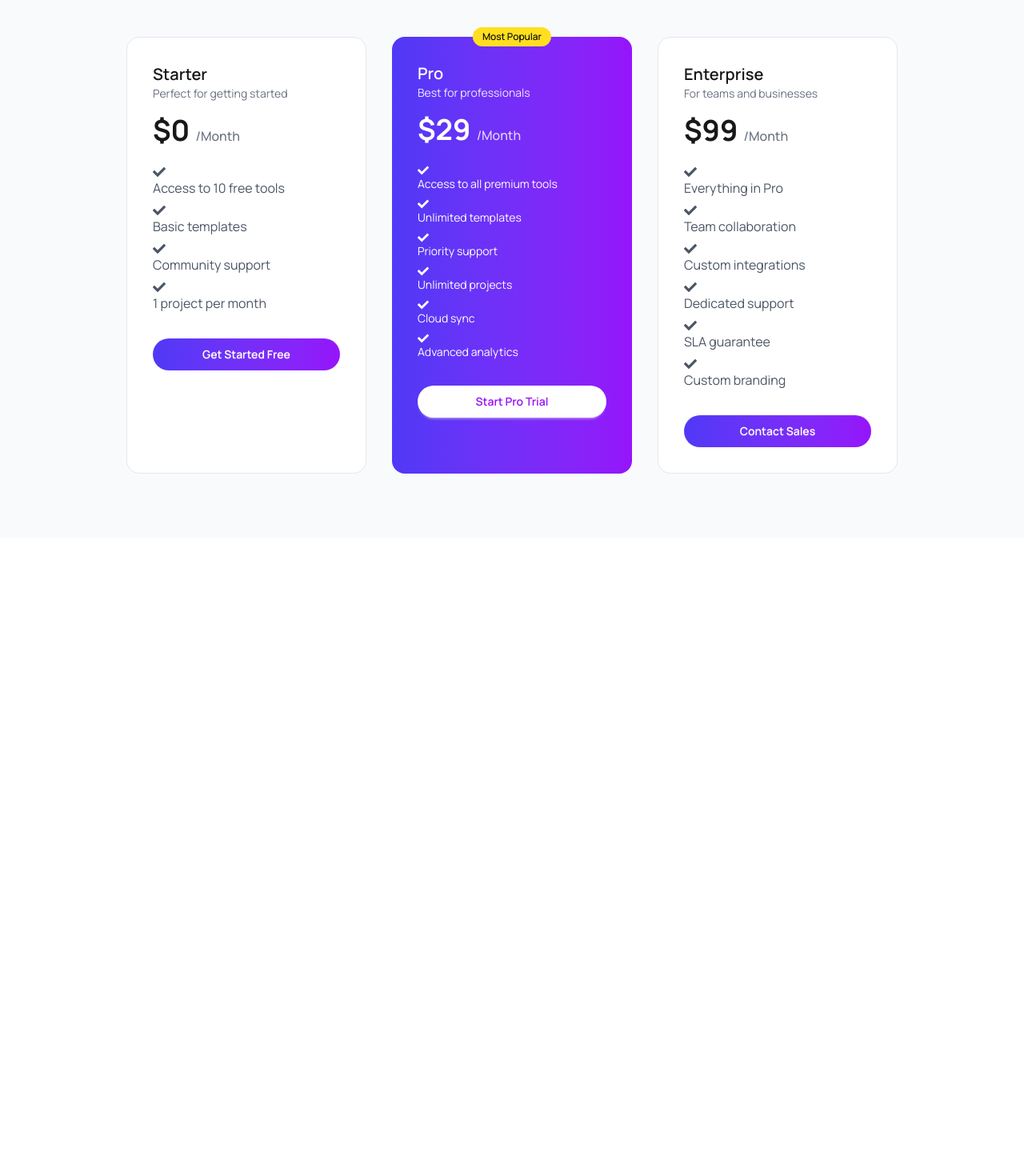
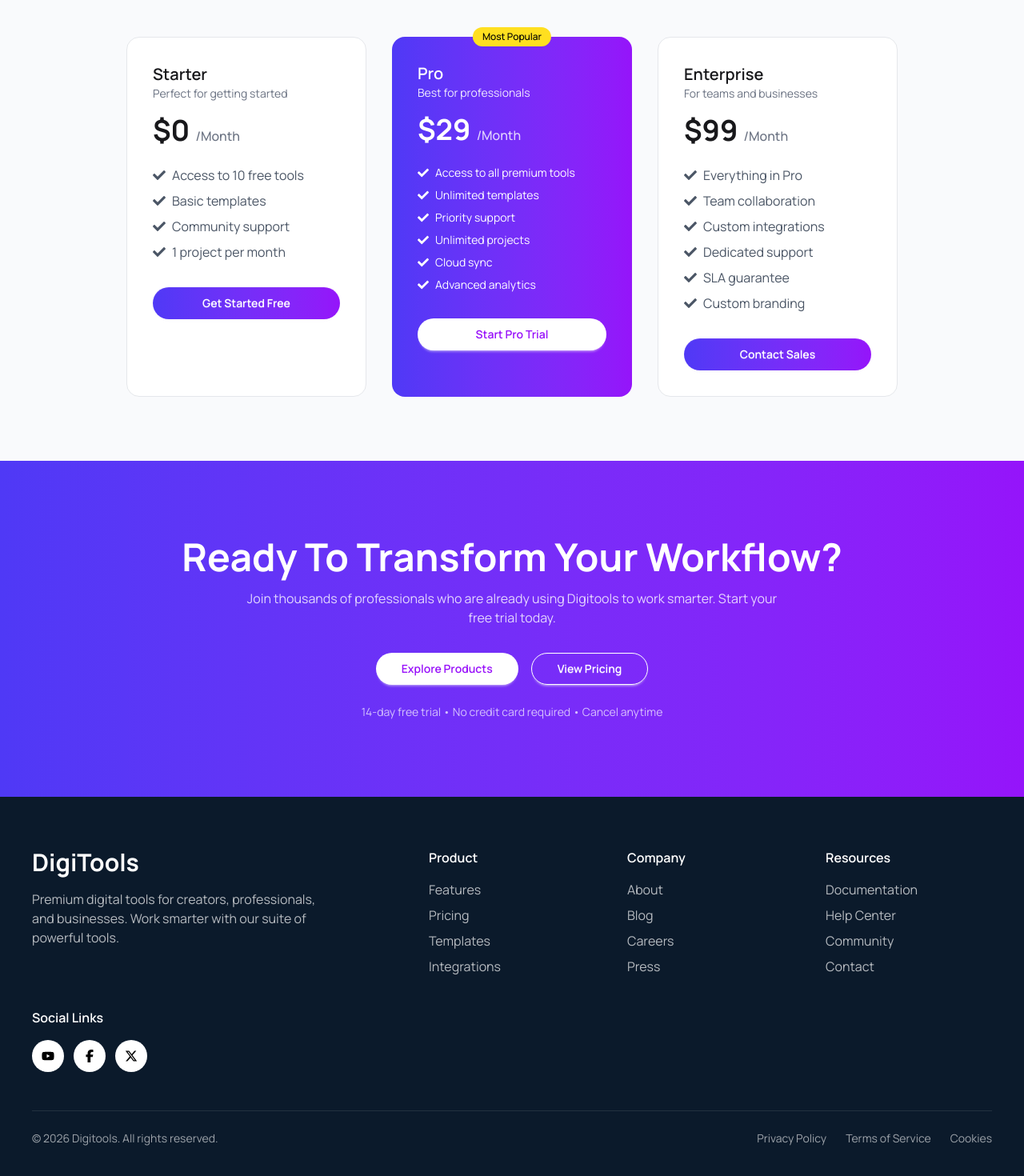
Before and after one commit to Samincode01/DigiTools-Platform, a React (Vite) app: page / in a window 1280 px wide. Shown: the part 1983-3453 px from the top of the page at 80% size. Before the commit the page ends 2655 px from the top, so only its background shows below. Built offline with nearby package versions, Linux system fonts and the light colour scheme.

Commit message:
completed Transform section and footer section

```diff
--- a/src/App.jsx
+++ b/src/App.jsx
@@ -5,6 +5,8 @@ import HeroSectionnew from './components/NavBar/HeroSectionnew/HeroSectionnew'
 import RatingSection from './components/NavBar/RatingSection/RatingSection'
 import GetStarted from './components/GetStarted/GetStarted'
 import PricingSection from './components/PricingSection/PricingSection'
+import TransformSection from './components/TransformSection/TransformSection'
+import FooterSection from './components/FooterSection/FooterSection'
 
 function App() {
 
@@ -17,6 +19,8 @@ function App() {
    <RatingSection></RatingSection>
    <GetStarted></GetStarted>
    <PricingSection></PricingSection>
+   <TransformSection></TransformSection>
+   <FooterSection></FooterSection>
    </div>
 
    </>
--- /dev/null
+++ b/src/components/FooterSection/FooterSection.jsx
@@ -0,0 +1,76 @@
+import React from "react";
+import { FaYoutube, FaFacebookF, FaXTwitter } from "react-icons/fa6";
+
+const FooterSection = () => {
+  return (
+    <div className="bg-[#0b1a2b] text-white py-16 px-10">
+      <div className="max-w-7xl mx-auto grid grid-cols-1 md:grid-cols-5 gap-10">
+
+        <div className="md:col-span-2">
+          <h1 className="text-3xl font-bold mb-4">DigiTools</h1>
+          <p className="text-white/70 max-w-sm">
+            Premium digital tools for creators, professionals, and businesses.
+            Work smarter with our suite of powerful tools.
+          </p>
+        </div>
+
+        <div>
+          <h2 className="font-semibold mb-4">Product</h2>
+          <ul className="space-y-2 text-white/70">
+            <li>Features</li>
+            <li>Pricing</li>
+            <li>Templates</li>
+            <li>Integrations</li>
+          </ul>
+        </div>
+
+        <div>
+          <h2 className="font-semibold mb-4">Company</h2>
+          <ul className="space-y-2 text-white/70">
+            <li>About</li>
+            <li>Blog</li>
+            <li>Careers</li>
+            <li>Press</li>
+          </ul>
+        </div>
+
+        <div>
+          <h2 className="font-semibold mb-4">Resources</h2>
+          <ul className="space-y-2 text-white/70">
+            <li>Documentation</li>
+            <li>Help Center</li>
+            <li>Community</li>
+            <li>Contact</li>
+          </ul>
+        </div>
+
+        <div>
+          <h2 className="font-semibold mb-4">Social Links</h2>
+          <div className="flex gap-3">
+            <div className="w-10 h-10 rounded-full bg-white text-black flex items-center justify-center">
+              <FaYoutube />
+            </div>
+            <div className="w-10 h-10 rounded-full bg-white text-black flex items-center justify-center">
+              <FaFacebookF />
+            </div>
+            <div className="w-10 h-10 rounded-full bg-white text-black flex items-center justify-center">
+              <FaXTwitter />
+            </div>
+          </div>
+        </div>
+
+      </div>
+
+      <div className="border-t border-white/10 mt-12 pt-6 flex flex-col md:flex-row justify-between items-center text-white/60 text-sm">
+        <p>© 2026 Digitools. All rights reserved.</p>
+        <div className="flex gap-6 mt-4 md:mt-0">
+          <span>Privacy Policy</span>
+          <span>Terms of Service</span>
+          <span>Cookies</span>
+        </div>
+      </div>
+    </div>
+  );
+};
+
+export default FooterSection;
--- a/src/components/PricingSection/PricingSection.jsx
+++ b/src/components/PricingSection/PricingSection.jsx
@@ -28,10 +28,10 @@ const PricingSection = () => {
           </h1>
 
           <ul className="text-gray-600 space-y-2 mb-8">
-            <li><FaCheck /> Access to 10 free tools</li>
-            <li><FaCheck /> Basic templates</li>
-            <li><FaCheck /> Community support</li>
-            <li><FaCheck /> 1 project per month</li>
+            <li className="flex items-center gap-2"><FaCheck />Access to 10 free tools</li>
+            <li className="flex items-center gap-2"><FaCheck />Basic templates</li>
+            <li className="flex items-center gap-2"><FaCheck />Community support</li>
+            <li className="flex items-center gap-2"><FaCheck />1 project per month</li>
           </ul>
 
           <button className="btn w-full rounded-full bg-gradient-to-r from-[#4f39f6] to-[#9514fa] text-white border-none">
@@ -57,12 +57,12 @@ const PricingSection = () => {
           </h1>
 
           <ul className="space-y-2 mb-8 text-sm">
-            <li><FaCheck/> Access to all premium tools</li>
-            <li><FaCheck/> Unlimited templates</li>
-            <li><FaCheck/> Priority support</li>
-            <li><FaCheck/> Unlimited projects</li>
-            <li><FaCheck/> Cloud sync</li>
-            <li><FaCheck/> Advanced analytics</li>
+            <li className="flex items-center gap-2"><FaCheck/> Access to all premium tools</li>
+            <li className="flex items-center gap-2"><FaCheck/> Unlimited templates</li>
+            <li className="flex items-center gap-2"><FaCheck/> Priority support</li>
+            <li className="flex items-center gap-2"><FaCheck/> Unlimited projects</li>
+            <li className="flex items-center gap-2"><FaCheck/> Cloud sync</li>
+            <li className="flex items-center gap-2"><FaCheck/> Advanced analytics</li>
           </ul>
 
           <button className="btn w-full rounded-full bg-white text-purple-600 border-none">
@@ -82,12 +82,12 @@ const PricingSection = () => {
           </h1>
 
           <ul className="text-gray-600 space-y-2 mb-8">
-            <li><FaCheck /> Everything in Pro</li>
-            <li><FaCheck /> Team collaboration</li>
-            <li><FaCheck /> Custom integrations</li>
-            <li><FaCheck /> Dedicated support</li>
-            <li><FaCheck /> SLA guarantee</li>
-            <li><FaCheck /> Custom branding</li>
+            <li className="flex items-center gap-2"><FaCheck /> Everything in Pro</li>
+            <li className="flex items-center gap-2"><FaCheck /> Team collaboration</li>
+            <li className="flex items-center gap-2"><FaCheck /> Custom integrations</li>
+            <li className="flex items-center gap-2"><FaCheck /> Dedicated support</li>
+            <li className="flex items-center gap-2"><FaCheck /> SLA guarantee</li>
+            <li className="flex items-center gap-2"><FaCheck /> Custom branding</li>
           </ul>
 
           <button className="btn w-full rounded-full bg-gradient-to-r from-[#4f39f6] to-[#9514fa] text-white border-none">
--- /dev/null
+++ b/src/components/TransformSection/TransformSection.jsx
@@ -0,0 +1,32 @@
+import React from "react";
+
+const TransformSection = () => {
+  return (
+    <div className="bg-gradient-to-r from-[#4f39f6] to-[#9514fa] py-24 text-center text-white">
+      <h1 className="text-4xl md:text-5xl font-bold mb-4">
+        Ready To Transform Your Workflow?
+      </h1>
+
+      <p className="text-white/80 max-w-2xl mx-auto mb-8">
+        Join thousands of professionals who are already using Digitools to work smarter.
+        Start your free trial today.
+      </p>
+
+      <div className="flex justify-center gap-4 mb-6">
+        <button className="btn rounded-full bg-white text-purple-600 border-none px-8">
+          Explore Products
+        </button>
+
+        <button className="btn rounded-full bg-transparent border border-white text-white px-8 hover:bg-white hover:text-purple-600 transition">
+          View Pricing
+        </button>
+      </div>
+
+      <p className="text-sm text-white/70">
+        14-day free trial • No credit card required • Cancel anytime
+      </p>
+    </div>
+  );
+};
+
+export default TransformSection;
```
